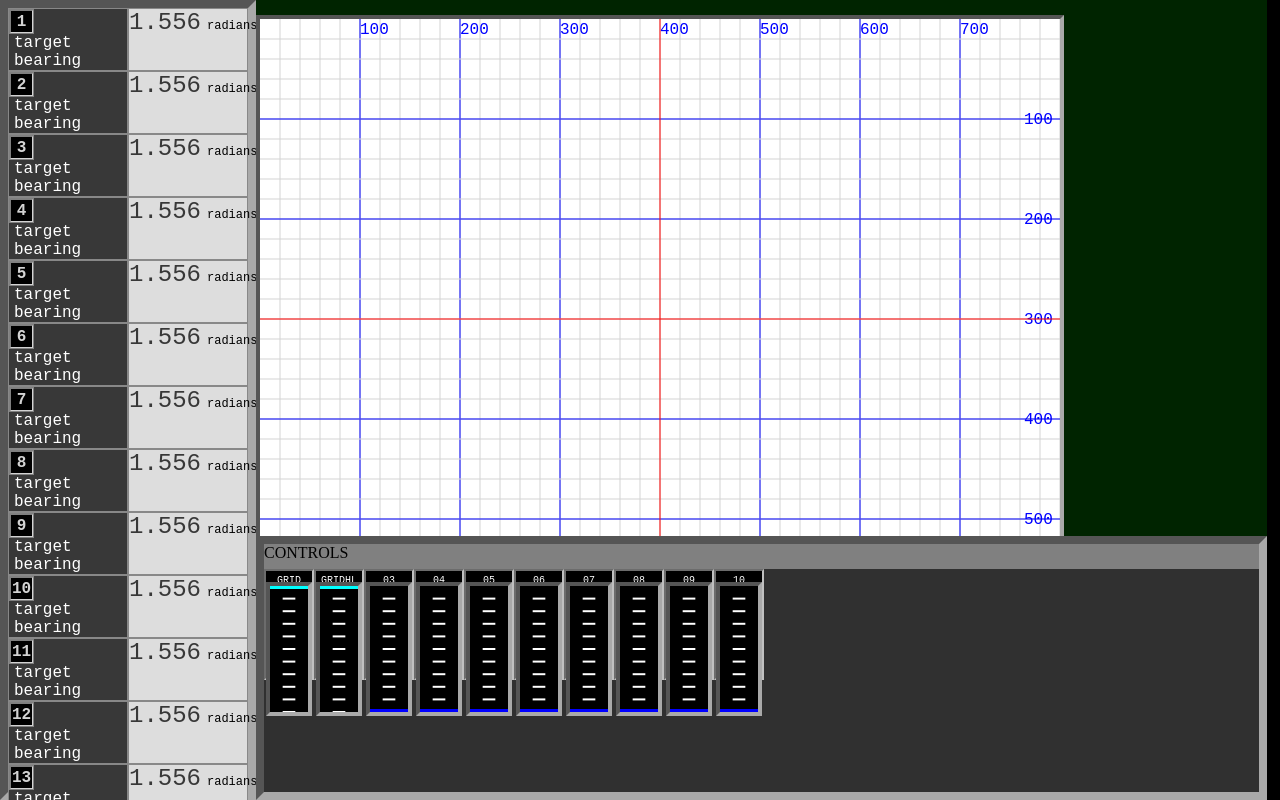
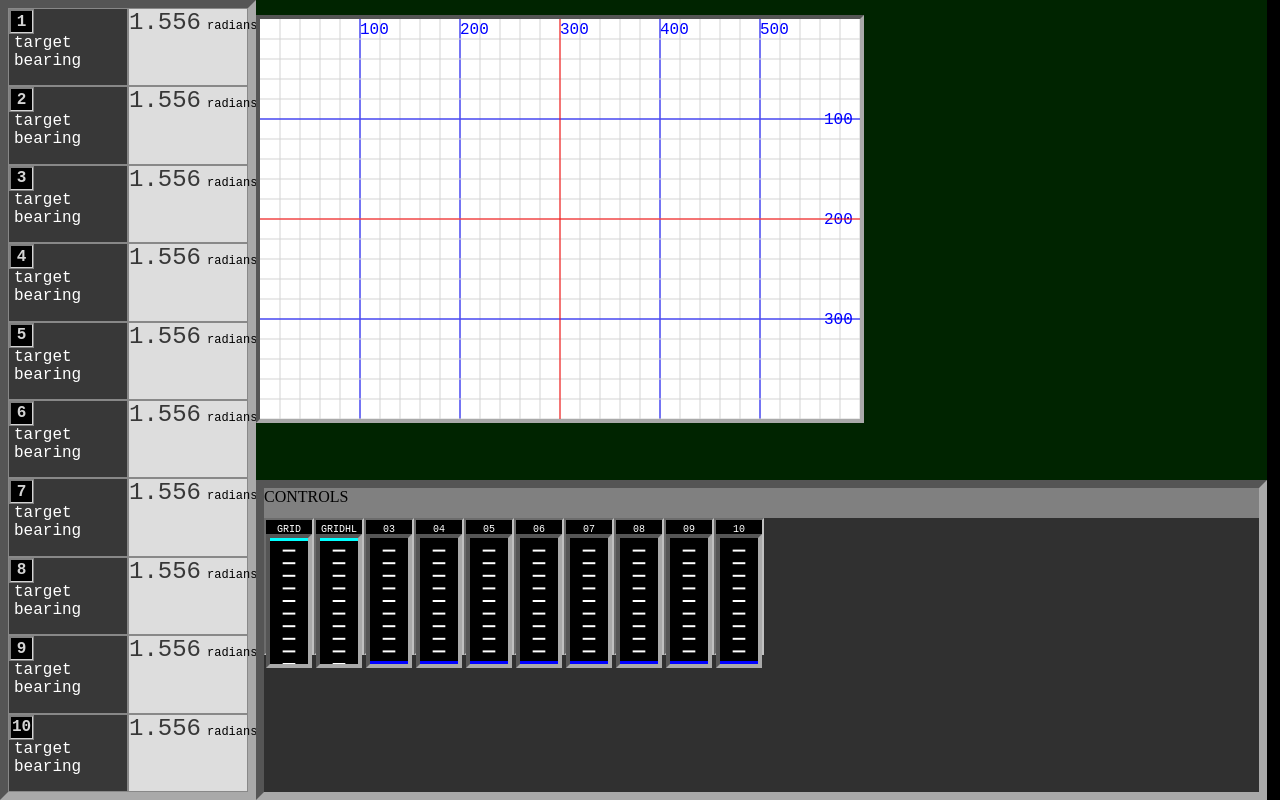
Before and after one commit to klins75/canvasLab, a plain HTML site: page index.html in a window 1280 px wide. Drawn offline with Linux system fonts and the light colour scheme.

Commit message:
scaled down

```diff
--- a/general.js
+++ b/general.js
@@ -119,106 +119,6 @@ function toRad(n) {
   let result = (n * Math.PI) / 180;
   return result;
 }
-
-// const controls = {
-//   GRID_HL_COLOR: {
-//     r: 0,
-//     g: 0,
-//     b: 255,
-//     a: 1,
-//   },
-
-//   GRID_INDICATOR_COLOR: {
-//     r: 0,
-//     g: 128,
-//     b: 255,
-//     a: 1,
-//   },
-
-//   GRID_INTENSITY: 0,
-
-//   controlsArray: function () {
-//     let x = [
-//       {
-//         dial: dial01GridIntensity,
-//         context: dial01ctx,
-//         controllant: 1 - controls.GRID_INTENSITY,
-//       },
-//       {
-//         dial: dial02GridHighlightIntenstiy,
-//         context: dial02ctx,
-//         controllant: controls.GRID_HL_COLOR.a,
-//       },
-//     ];
-//     return x;
-//   },
-
-//   gridIntensity: function (e) {
-//     if (controls.GRID_INTENSITY <= 1 && controls.GRID_INTENSITY >= 0) {
-//       let setting = e.deltaY / 1000;
-//       controls.GRID_INTENSITY += setting;
-//       // truncate zeroes and prevent over-adjust
-//       if (controls.GRID_INTENSITY < 0) {
-//         controls.GRID_INTENSITY = 0;
-//       }
-//       if (controls.GRID_INTENSITY > 1) {
-//         controls.GRID_INTENSITY = 1;
-//       }
-//     }
-//   },
-
-//   gridHighlightIntensity: function (e) {
-//     if (controls.GRID_HL_COLOR.a <= 1 && controls.GRID_HL_COLOR.a >= 0) {
-//       let setting = e.deltaY / 1000;
-//       controls.GRID_HL_COLOR.a -= setting;
-//       // truncate zeroes and prevent over-adjust
-//       if (controls.GRID_HL_COLOR.a < 0) {
-//         controls.GRID_HL_COLOR.a = 0;
-//       }
-//       if (controls.GRID_HL_COLOR.a > 1) {
-//         controls.GRID_HL_COLOR.a = 1;
-//       }
-//     }
-//   },
-
-//   draw: function () {
-//     let array = this.controlsArray();
-//     array.forEach((control) => {
-//       drawRect(
-//         0,
-//         0,
-//         control.dial.width,
-//         control.dial.height,
-//         "black",
-//         control.context
-//       );
-//       for (i = 0; i < 10; i++) {
-//         control.context.beginPath();
-//         control.context.moveTo(
-//           control.dial.width / 3,
-//           ((i + 1) * control.dial.height) / 10
-//         );
-//         control.context.lineTo(
-//           (2 * control.dial.width) / 3,
-//           ((i + 1) * control.dial.height) / 10
-//         );
-//         control.context.strokeStyle = "white";
-//         control.context.lineWidth = 2;
-//         control.context.stroke();
-//       }
-//       let color = this.GRID_INDICATOR_COLOR;
-//       // dial brightens as it goes to top
-//       color.g = 255 - (1 - control.controllant) * 255;
-
-//       hline(
-//         -control.controllant * control.dial.height + control.dial.height,
-//         rgbaTranslator(color),
-//         6,
-//         control.context
-//       );
-//     });
-//   },
-// };
 
 const monitors = {
   highlight: function (e) {
@@ -408,7 +308,7 @@ function buildMonitors() {
 </div>
   `;
   }
-  for (let i = 0; i < 20; i++) {
+  for (let i = 0; i < 10; i++) {
     logPanel.innerHTML += monitor([i]);
   }
 }
--- a/index.html
+++ b/index.html
@@ -15,7 +15,7 @@
       </div>
       <div class="c2">
         <div class="canvas">
-          <canvas id="canvas" height="600" width="800"></canvas>
+          <canvas id="canvas" height="400" width="600"></canvas>
         </div>
         <!-- create a diff't div for non slider controls (using the class name to index controls) -->
         <div class="control">
--- a/style.css
+++ b/style.css
@@ -124,12 +124,12 @@ body {
 /* COLUMN TWO */
 
 .canvas {
-	width: 100%; height: 67%;
+	width: 100%; height: 60%;
 	background-color: rgb(0, 36, 0);
 }
 
 .control {
-	width: 100%; height: 33%;
+	width: 100%; height: 40%;
 	background-color: rgb(48, 48, 48);
   border: 8px inset darkgray;
   display: flex; flex-direction: column;
```
